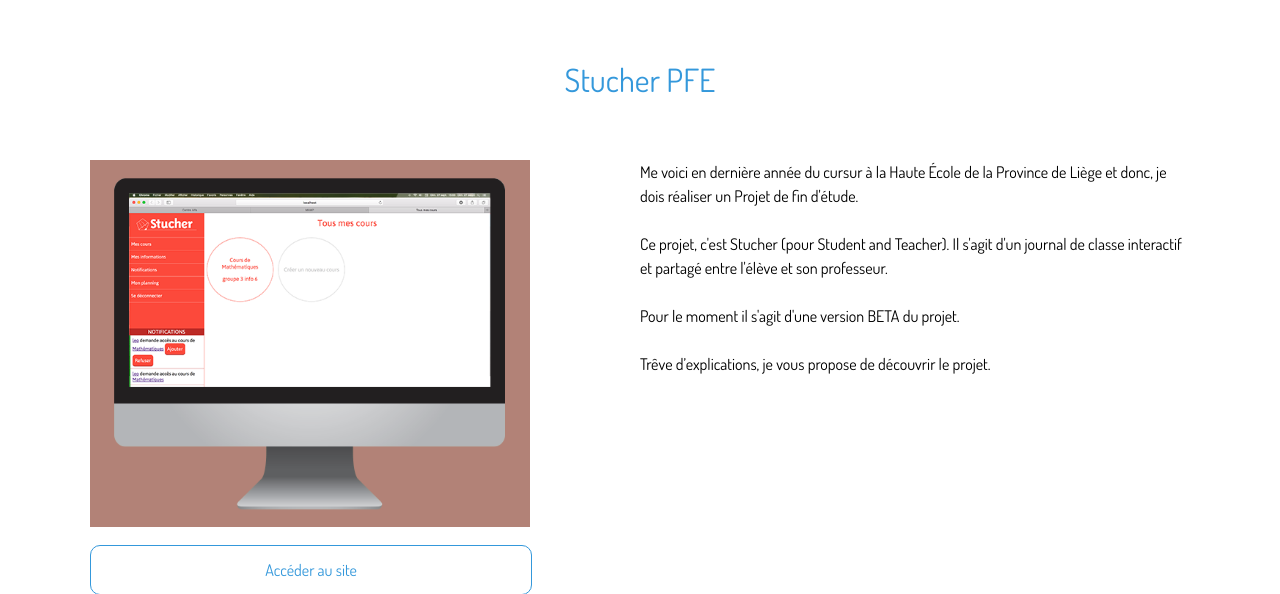
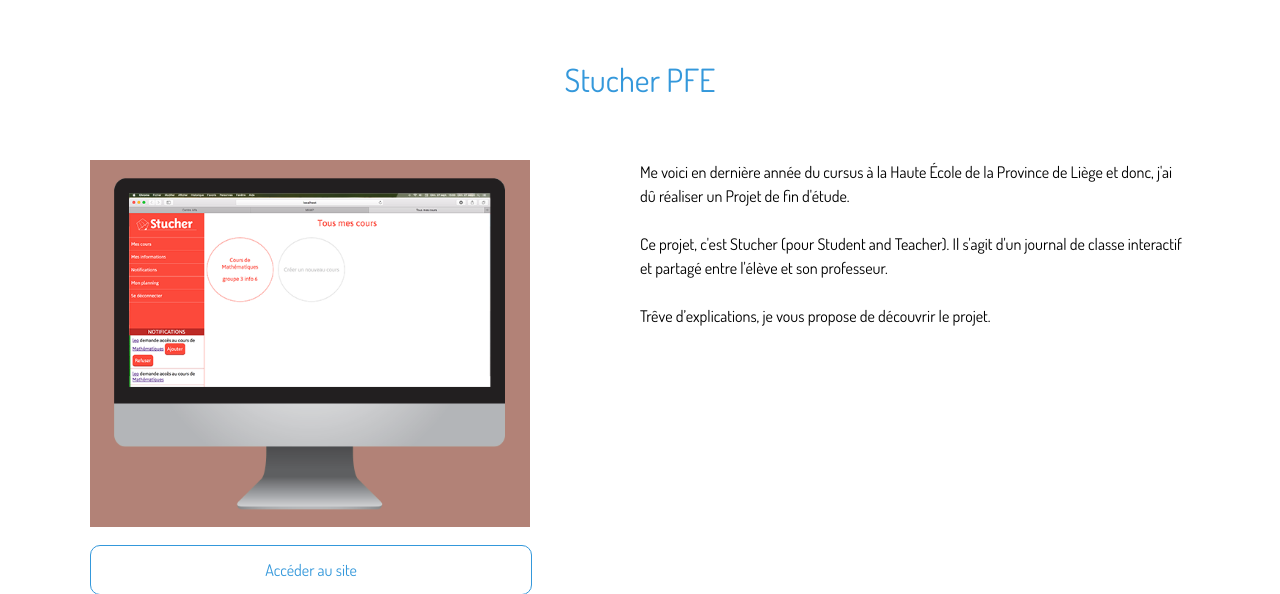
Before and after one commit to loicparent/site-portefolio, a PHP site: page /stucher.php in a window 1280 px wide. Shown: the part 64-658 px from the top of the page. Run offline with PHP 8.4, Linux system fonts and the light colour scheme.

Commit message:
Change links ans texts

```diff
--- a/stucher.php
+++ b/stucher.php
@@ -16,12 +16,11 @@ include( 'header.php' );
 				<figure class="pictureZone">
 					<img src="./img/stucher.png" alt="Stucher PFE">
 				</figure>
-				<a href="http://stucher.loic-parent.be" class="infoProject__link">Accéder au site</a>
+				<a href="http://stucher.be" class="infoProject__link">Accéder au site</a>
 			</div>
 			<div class="right">
-				<p>Me voici en dernière année du cursur à la Haute École de la Province de Liège et donc, je dois réaliser un Projet de fin d'étude.</p>
+				<p>Me voici en dernière année du cursus à la Haute École de la Province de Liège et donc, j'ai dû réaliser un Projet de fin d'étude.</p>
 				<p>Ce projet, c'est Stucher (pour Student and Teacher). Il s'agit d'un journal de classe interactif et partagé entre l'élève et son professeur.</p>
-				<p>Pour le moment il s'agit d'une version BETA du projet.</p>
 				<p>Trêve d’explications, je vous propose de découvrir le projet.</p>
 			</div>
 			<div class="clear"></div>
```
Also changed, not shown: footer.php (+4 -4 lines).
